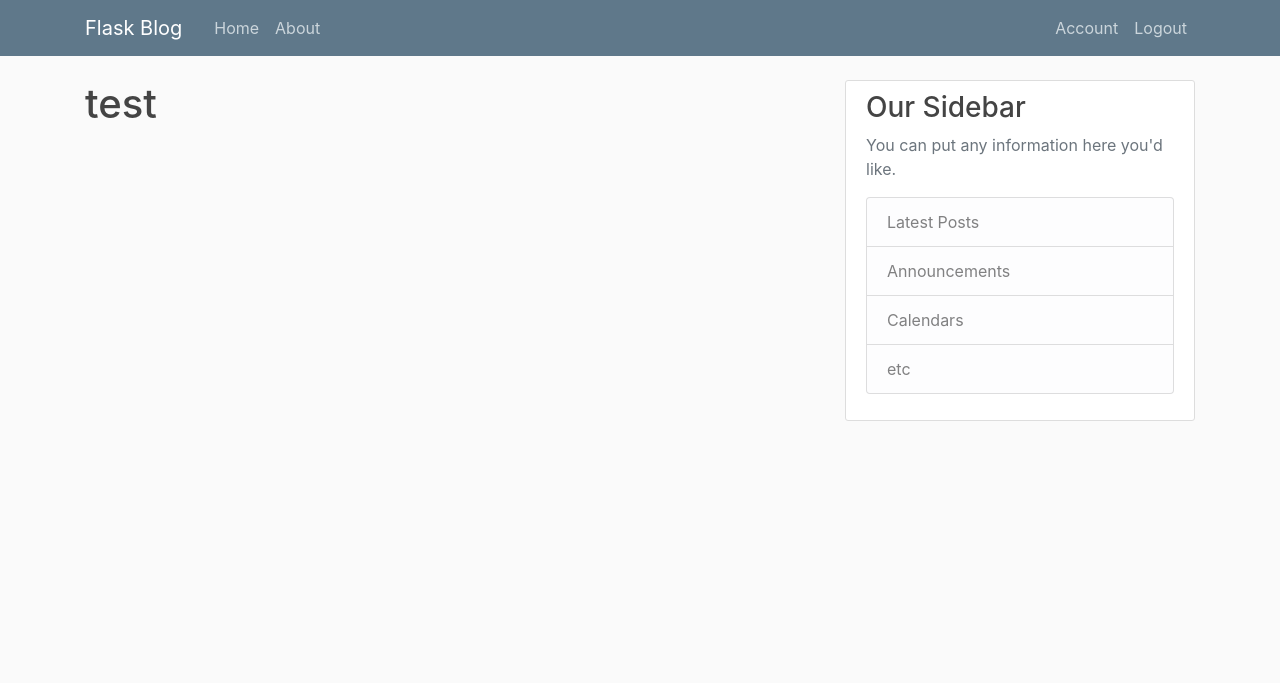
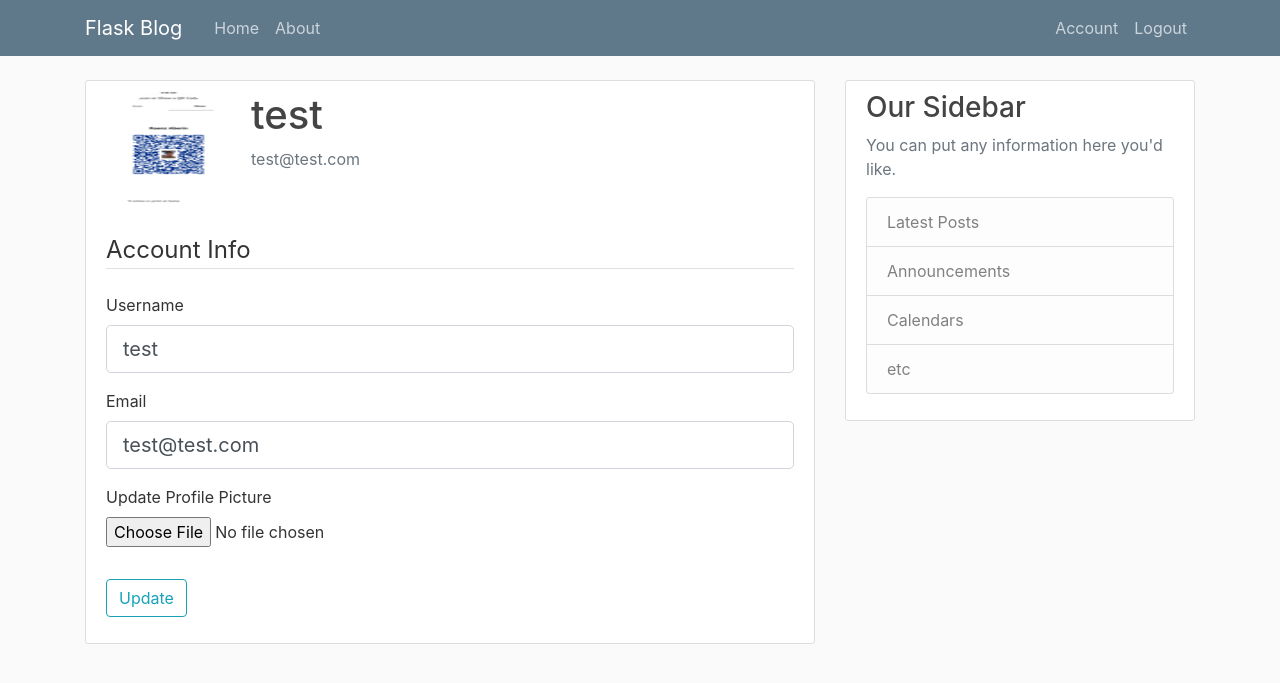
Before and after one commit to raberin/learning_flask, a Flask app: page /account in a window 1280 px wide. Shown: the top 683 px of the page. Run offline with Flask 2, Linux system fonts and the light colour scheme; a user stored in the database is signed in; some libraries are stand-ins or nearby versions.

Commit message:
Part 7: User Account and Profile Picture - Done

```diff
--- a/flask_blog/forms.py
+++ b/flask_blog/forms.py
@@ -1,6 +1,8 @@
 from flask_wtf import FlaskForm
+from flask_login import current_user
+from wtforms.validators import DataRequired, Length, EqualTo, ValidationError, Email
+from flask_wtf.file import FileField, FileAllowed
 from wtforms import StringField, PasswordField, SubmitField, BooleanField
-from wtforms.validators import DataRequired, Length, Email, EqualTo, ValidationError
 from flask_blog.models import User
 
 
@@ -31,3 +33,26 @@ class LoginForm(FlaskForm):
     password = PasswordField('Password', validators=[DataRequired()])
     remember = BooleanField('Remember Me')
     submit = SubmitField('Login')
+
+
+class UpdateAccountForm(FlaskForm):
+    username = StringField('Username', validators=[
+                           DataRequired(), Length(min=2, max=20)])
+    email = StringField('Email', validators=[DataRequired(), Email()])
+    picture = FileField('Update Profile Picture', validators=[
+                        FileAllowed(['jpg', 'png', 'jpeg'])])
+    submit = SubmitField('Update')
+
+    def validate_username(self, username):
+        if username.data != current_user.username:
+            user = User.query.filter_by(username=username.data).first()
+            if user:
+                raise ValidationError(
+                    'That username is taken. Please choose a different one.')
+
+    def validate_email(self, email):
+        if email.data != current_user.email:
+            user = User.query.filter_by(email=email.data).first()
+            if user:
+                raise ValidationError(
+                    'That email is taken. Please choose a different one.')
--- a/flask_blog/routes.py
+++ b/flask_blog/routes.py
@@ -1,8 +1,11 @@
+from PIL import Image
+import secrets
+import os
+from flask_login import login_user, current_user, logout_user, login_required
+from flask_blog.forms import RegistrationForm, LoginForm, UpdateAccountForm
+from flask_blog.models import User, Post
+from flask_blog import app, db, bcrypt
 from flask import render_template, url_for, flash, redirect, request
-from flask_blog import app, db, bcrypt
-from flask_blog.models import User, Post
-from flask_blog.forms import RegistrationForm, LoginForm
-from flask_login import login_user, current_user, logout_user, login_required
 
 posts = [
     {
@@ -75,7 +78,38 @@ def logout():
     return redirect(url_for('home'))
 
 
-@app.route('/account')
+def save_picture(form_picture):
+    random_hex = secrets.token_hex(8)
+    _, f_ext = os.path.splitext(form_picture.filename)
+    picture_fn = random_hex + f_ext
+    picture_path = os.path.join(
+        app.root_path, 'static/profile_pics', picture_fn)
+
+    # Resizing the image
+    output_size = (125, 125)
+    i = Image.open(form_picture)
+    i.thumbnail(output_size)
+    i.save(picture_path)
+
+    return picture_fn
+
+
+@app.route('/account', methods=['GET', 'POST'])
 @login_required
 def account():
-    return render_template('account.html', title='Account')
+    form = UpdateAccountForm()
+    if form.validate_on_submit():
+        if form.picture.data:
+            picture_file = save_picture(form.picture.data)
+            current_user.image_file = picture_file
+        current_user.username = form.username.data
+        current_user.email = form.email.data
+        db.session.commit()
+        flash("Your account has been updated!", "success")
+        return redirect(url_for('account'))
+    elif request.method == 'GET':
+        form.username.data = current_user.username
+        form.email.data = current_user.email
+    image_file = url_for(
+        'static', filename=f"profile_pics/{current_user.image_file}")
+    return render_template('account.html', title='Account', image_file=image_file, form=form)
--- a/flask_blog/templates/account.html
+++ b/flask_blog/templates/account.html
@@ -1,4 +1,59 @@
 {% extends "layout.html" %}
 {% block content %}
-    <h1>{{ current_user.username }}</h1>
+    <div class="content-section">
+        <div class="media">
+        <img class="rounded-circle account-img" src="{{ image_file }}">
+        <div class="media-body">
+            <h2 class="account-heading">{{ current_user.username }}</h2>
+            <p class="text-secondary">{{ current_user.email }}</p>
+        </div>
+        </div>
+
+        <form method="POST" action="" enctype="multipart/form-data">
+            {{ form.hidden_tag() }}
+            <fieldset class='form-group'>
+                <legend class='border-bottom mb-4'>Account Info</legend>
+                <div class='form-group'>
+                    {{form.username.label(class='form-control-label')}}
+
+                    {% if form.username.errors %}
+                    {{form.username(class='form-control form-control-lg is-invalid')}}
+                    <div class='invalid-feedback'>
+                        {% for error in form.username.errors %}
+                            <span>{{ error }}</span>
+                        {% endfor %}
+                    </div>
+                {% else %}
+                    {{form.username(class='form-control form-control-lg')}}
+                {% endif %}
+                </div>
+                <div class='form-group'>
+                    {{form.email.label(class='form-control-label')}}
+
+                    {% if form.email.errors %}
+                        {{form.email(class='form-control form-control-lg is-invalid')}}
+                        <div class='invalid-feedback'>
+                            {% for error in form.email.errors %}
+                                <span>{{ error }}</span>
+                            {% endfor %}
+                        </div>
+                    {% else %}
+                        {{ form.email(class='form-control form-control-lg') }}
+                    {% endif %}
+                </div>
+                <div class='form-group'>
+                    {{ form.picture.label() }}
+                    {{ form.picture(class='form-control-file') }}
+                    {% if form.picture.errors %}
+                        {% for error in form.picture.errors %}
+                            <span class='text-danger'>{{ error }}</span></br>
+                        {% endfor %}
+                    {% endif %}
+                </div>
+            </fieldset>
+            <div class="form-group">
+                {{form.submit(class="btn btn-outline-info")}}
+            </div>
+        </form>
+    </div>
 {% endblock content %}
```
Also changed, not shown: flask_blog/site.db, flask_blog/static/profile_pics/6f8c864f7b23a2e6.png (added), flask_blog/static/profile_pics/c20844f309ffea6f.jpeg (added), flask_blog/static/profile_pics/c38ae2b2364fbb0f.jpeg (added), flask_blog/static/profile_pics/default.jpg (added), 2 other files.
